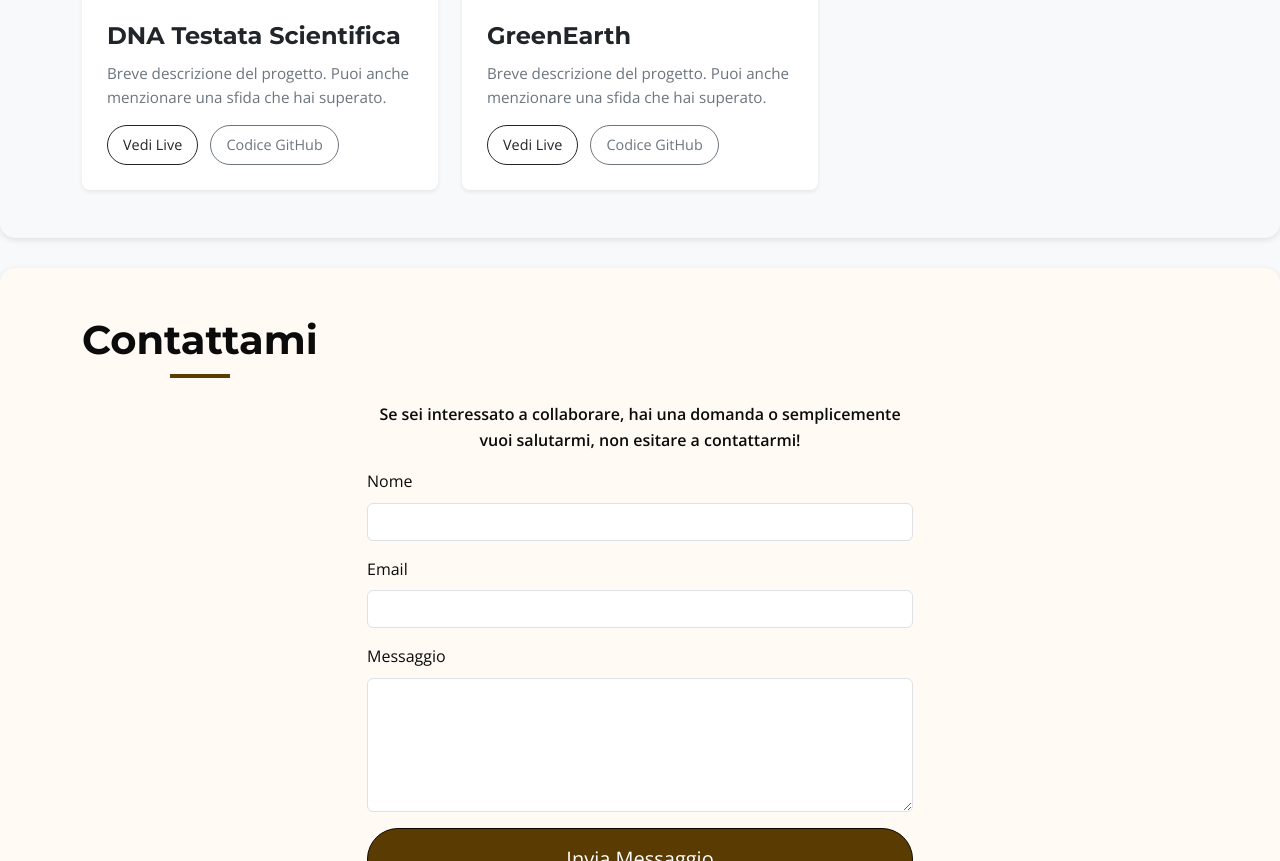
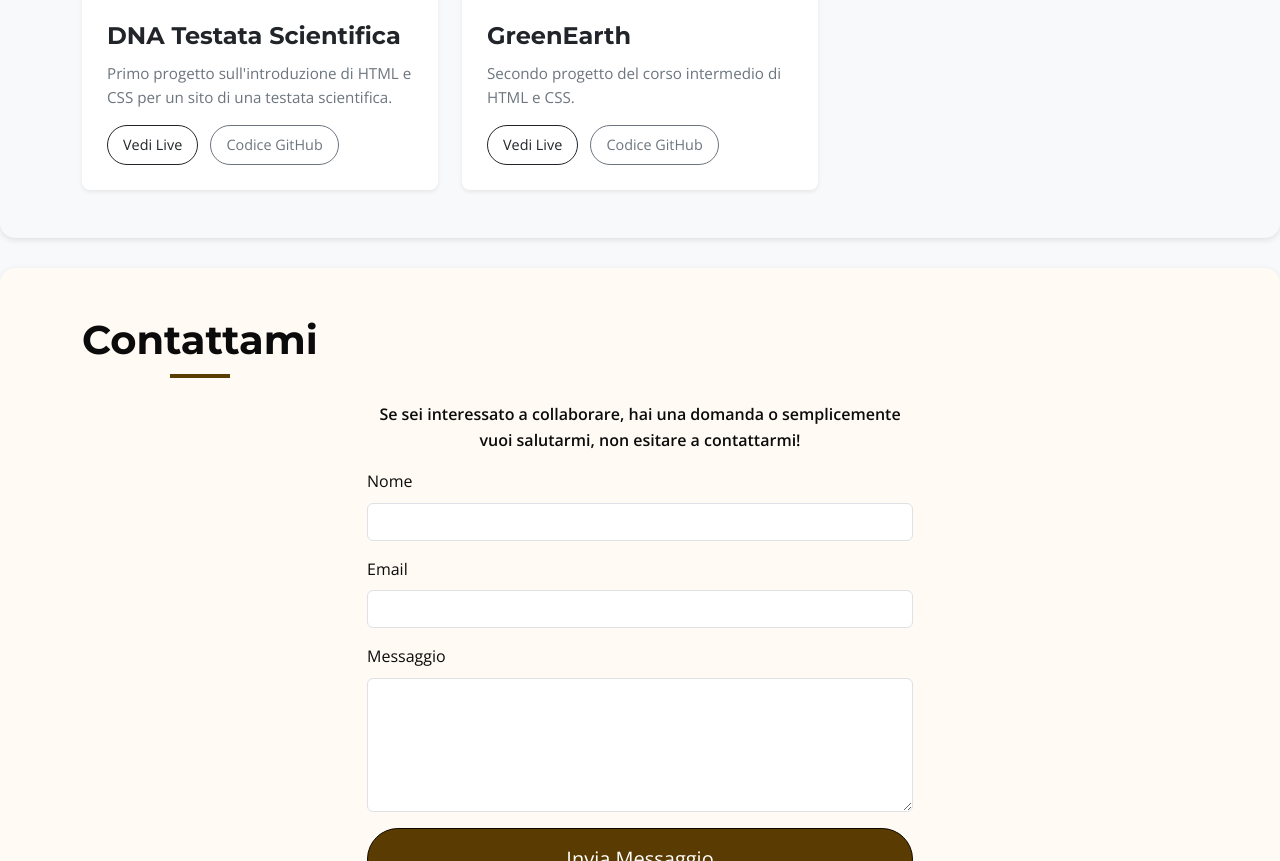
Before and after one commit to Marialorenza-G/Portfolio, a plain HTML site: page index.html in a window 1280 px wide. Shown: the part 2709-3570 px from the top of the page. Drawn offline with nearby package versions, Linux system fonts and the light colour scheme; a small style sheet from the web is missing.

Commit message:
Update index.html

```diff
--- a/index.html
+++ b/index.html
@@ -121,7 +121,7 @@
                         <img src="img/progetto1.png" class="card-img-top" alt="Progetto 1">
                         <div class="card-body">
                             <h5 class="card-title">DNA Testata Scientifica</h5>
-                            <p class="card-text">Breve descrizione del progetto. Puoi anche menzionare una sfida che hai superato.</p>
+                            <p class="card-text">Primo progetto sull'introduzione di HTML e CSS per un sito di una testata scientifica.</p>
                             <a href="https://marialorenza-g.github.io/DNA-Testata-Scientifica/" class="btn btn-sm btn-outline-dark me-2" target="_blank">Vedi Live</a>
                             <a href="https://github.com/Marialorenza-G/DNA-Testata-Scientifica" class="btn btn-sm btn-outline-secondary" target="_blank">Codice GitHub</a>
                         </div>
@@ -132,7 +132,7 @@
                         <img src="img/progetto2.png" class="card-img-top" alt="Progetto 2">
                         <div class="card-body">
                             <h5 class="card-title">GreenEarth</h5>
-                            <p class="card-text">Breve descrizione del progetto. Puoi anche menzionare una sfida che hai superato.</p>
+                            <p class="card-text">Secondo progetto del corso intermedio di HTML e CSS.</p>
                             <a href="https://marialorenza-g.github.io/GreenEarth/" class="btn btn-sm btn-outline-dark me-2" target="_blank">Vedi Live</a>
                             <a href="https://github.com/Marialorenza-G/GreenEarth/tree/main" class="btn btn-sm btn-outline-secondary" target="_blank">Codice GitHub</a>
                         </div>
```
